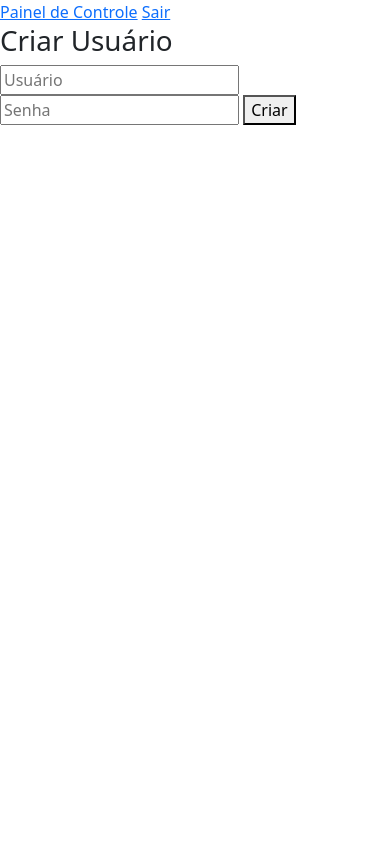
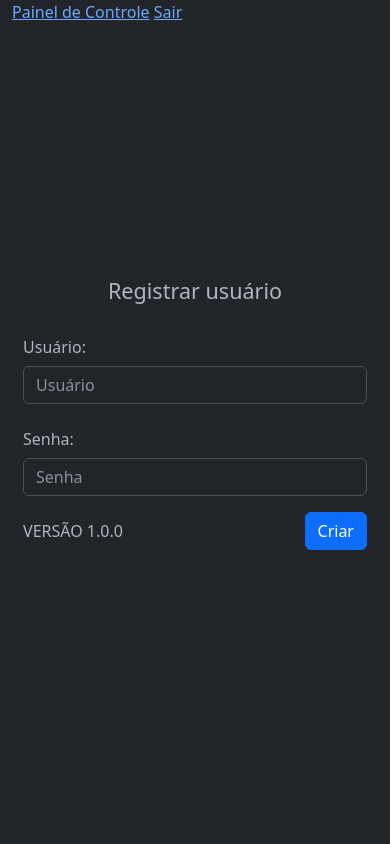
Before and after one commit to lucasfacci/control-panel, a Flask app: page /register in a window 390 px wide. Run offline with Flask 3, Linux system fonts and the light colour scheme; the visitor is signed in with stand-in values (Sample User, id 1); parts of the project's set-up code (start-up, migrations or seed data) failed here and were passed over; some libraries are stand-ins or nearby versions.

Commit message:
styling the login and register pages

```diff
--- a/src/templates/layout.html
+++ b/src/templates/layout.html
@@ -1,5 +1,5 @@
 <!DOCTYPE html>
-<html lang="pt-BR">
+<html lang="pt-BR" data-bs-theme="dark">
 <head>
     <meta charset="UTF-8">
     <meta http-equiv="X-UA-Compatible" content="IE=edge">
@@ -8,9 +8,9 @@
     <link href="{{ url_for('static', filename='css/bootstrap.min.css' ) }}" rel="stylesheet">
 </head>
 <body>
-    <div>
+    <div class="container">
         {% block main %}{% endblock %}
     </div>
+    <script src="{{ url_for('static', filename='js/bootstrap.min.js') }}"></script>
 </body>
-<script src="{{ url_for('static', filename='js/bootstrap.min.js') }}"></script>
 </html>
--- a/src/templates/register.html
+++ b/src/templates/register.html
@@ -5,19 +5,45 @@
 {% endblock %}
 
 {% block main %}
-    <a href="{{ url_for('index') }}">Painel de Controle</a>
-    <a href="{{ url_for('logout') }}">Sair</a>
+    <div class="fixed-top">
+        <div class="container">
+            <a href="{{ url_for('index') }}">Painel de Controle</a>
+            <a href="{{ url_for('logout') }}">Sair</a>
+        </div>
+    </div>
 
-    <h1>Criar Usuário</h1>
-
-    <form method="POST">
-        {{ form.hidden_tag() }}
-        {{ form.username }}
-        {{ form.password }}
-        <button type="submit">Criar</button>
-    </form>
-
-    {% if message %}
-        <p>{{ message }}</p>
-    {% endif %}
+    <div class="d-flex justify-content-center align-items-center vh-100">
+        <div class="col-sm-8 col-md-6 col-lg-4">
+            <div class="text-center mb-4">
+                <h4>Registrar usuário</h4>
+            </div>
+            <form method="POST">
+                {{ form.hidden_tag() }}
+                <div class="mb-3 row">
+                    <label class="col-sm-2 col-form-label">Usuário:</label>
+                    <div class="col-sm-10">
+                        {{ form.username(class="form-control", required=True) }}
+                    </div>
+                </div>
+                <div class="mb-3 row">
+                    <label class="col-sm-2 col-form-label">Senha:</label>
+                    <div class="col-sm-10">
+                        {{ form.password(class="form-control", required=True) }}
+                    </div>
+                </div>
+                <div class="d-flex flex-column">
+                    <div class="d-flex justify-content-between align-items-center mb-3">
+                        <span class="me-3">VERSÃO 1.0.0</span>
+                        <button type="submit" class="btn btn-primary">Criar</button>
+                    </div>
+                    {% if message %}
+                        <div class="alert alert-danger alert-dismissible fade show" role="alert">
+                            {{ message }}
+                            <button type="button" class="btn-close" data-bs-dismiss="alert" aria-label="Close"></button>
+                        </div>
+                    {% endif %}
+                  </div>
+            </form>
+        </div>
+    </div>
 {% endblock %}
--- a/src/views.py
+++ b/src/views.py
@@ -13,10 +13,9 @@ def login():
 
     if form.validate_on_submit():
         user = User.query.filter_by(username=form.username.data).first()
-        if user:
-            if check_password_hash(user.password, form.password.data):
-                login_user(user)
-                return redirect(url_for('index'))
+        if user and check_password_hash(user.password, form.password.data):
+            login_user(user)
+            return redirect(url_for('index'))
         else:
             error_message = 'Usuário e/ou senha inválidos(as)!'
             return render_template("login.html",form=form, message=error_message)
```
Also changed, not shown: src/templates/login.html (+34 -12 lines).
